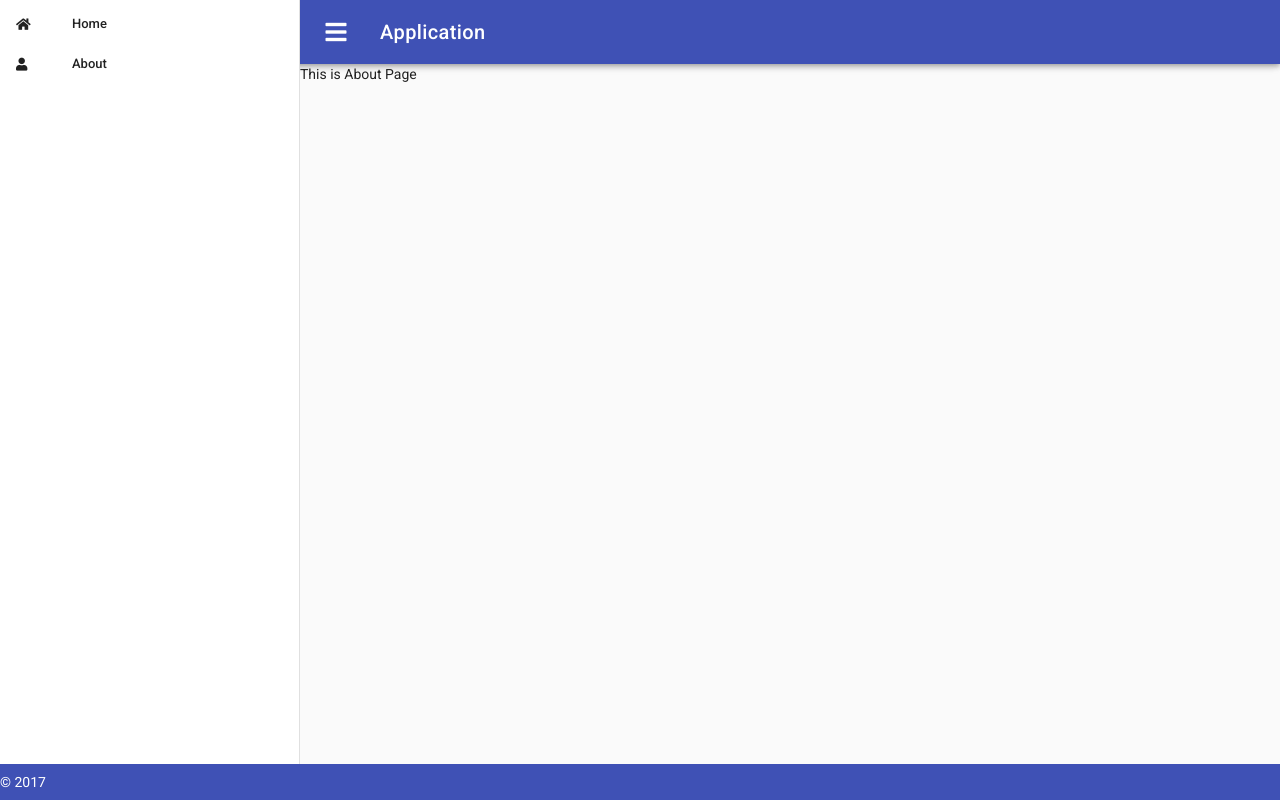
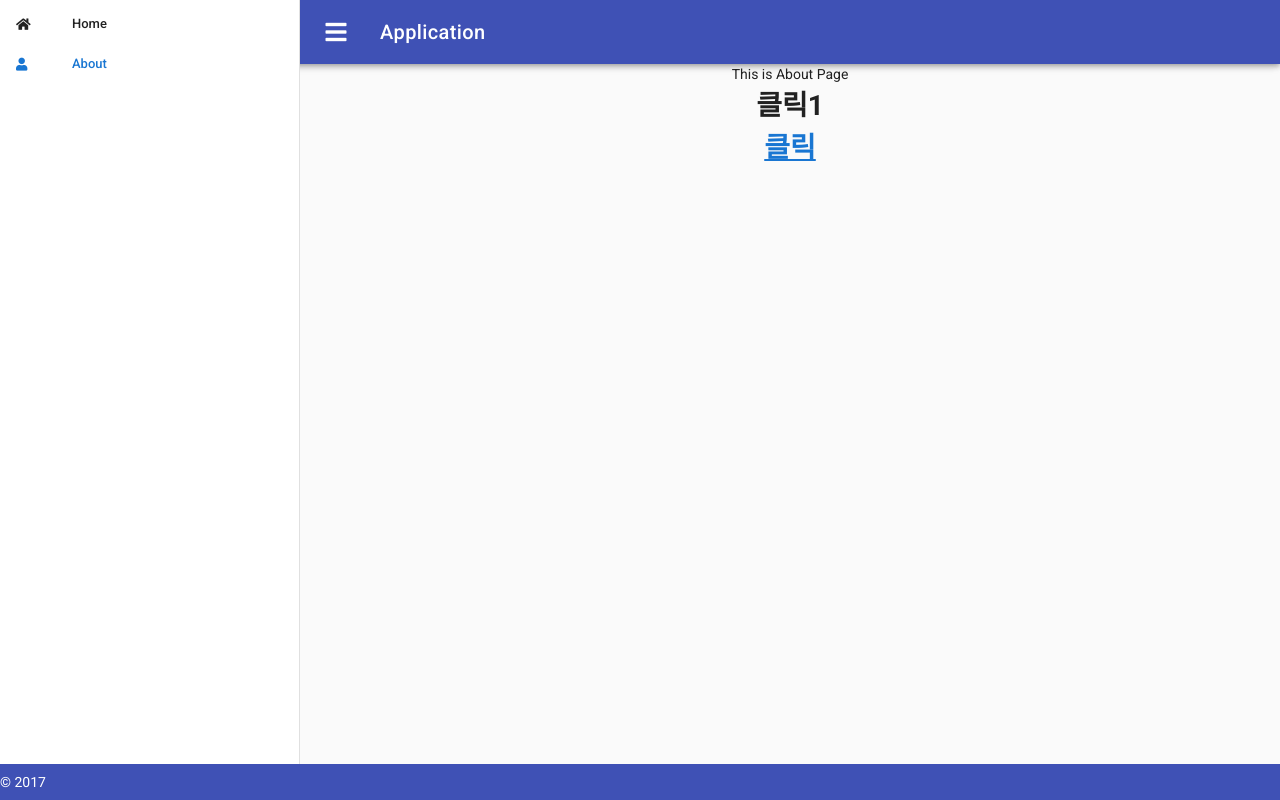
Before and after one commit to KIMINJOONG/vue-router, a Vue app: page /about in a window 1280 px wide. Built offline with nearby package versions, Linux system fonts and the light colour scheme.

Commit message:
vue router part two

```diff
--- a/src/App.vue
+++ b/src/App.vue
@@ -2,7 +2,7 @@
   <v-app id="inspire">
     <v-navigation-drawer v-model="drawer" fixed app>
       <v-list dense>
-        <v-list-tile>
+        <v-list-tile router :to="{name: 'home'}" exact>
           <v-list-tile-action>
             <i class="fas fa-home"></i>
           </v-list-tile-action>
@@ -10,7 +10,7 @@
             <v-list-tile-title>Home</v-list-tile-title>
           </v-list-tile-content>
         </v-list-tile>
-        <v-list-tile>
+        <v-list-tile router :to="{name:'about'}" exact>
           <v-list-tile-action>
             <i class="fas fa-user"></i>
           </v-list-tile-action>
@@ -40,6 +40,11 @@ export default {
   }),
   props: {
     source: String
+  },
+  methods: {
+    test() {
+      alert("클릭");
+    }
   }
 };
 </script>
--- a/src/router.js
+++ b/src/router.js
@@ -1,9 +1,12 @@
 import Vue from "vue";
 import Router from "vue-router";
 import Home from "./views/Home.vue";
-import About from "./views/About.vue";
 
 Vue.use(Router);
+
+const About = () => {
+  return import("./views/About.vue");
+};
 
 export default new Router({
   mode: "history",
@@ -17,9 +20,6 @@ export default new Router({
     {
       path: "/about",
       name: "about",
-      // route level code-splitting
-      // this generates a separate chunk (about.[hash].js) for this route
-      // which is lazy-loaded when the route is visited.
       component: About
     }
   ]
--- a/src/views/About.vue
+++ b/src/views/About.vue
@@ -1,5 +1,9 @@
 <template>
-  <div>
+  <div class="text-xs-center">
     This is About Page
+    <h1>클릭1</h1>
+    <router-link :to="{name: 'home'}">
+      <h1>클릭</h1>
+    </router-link>
   </div>
 </template>
```
